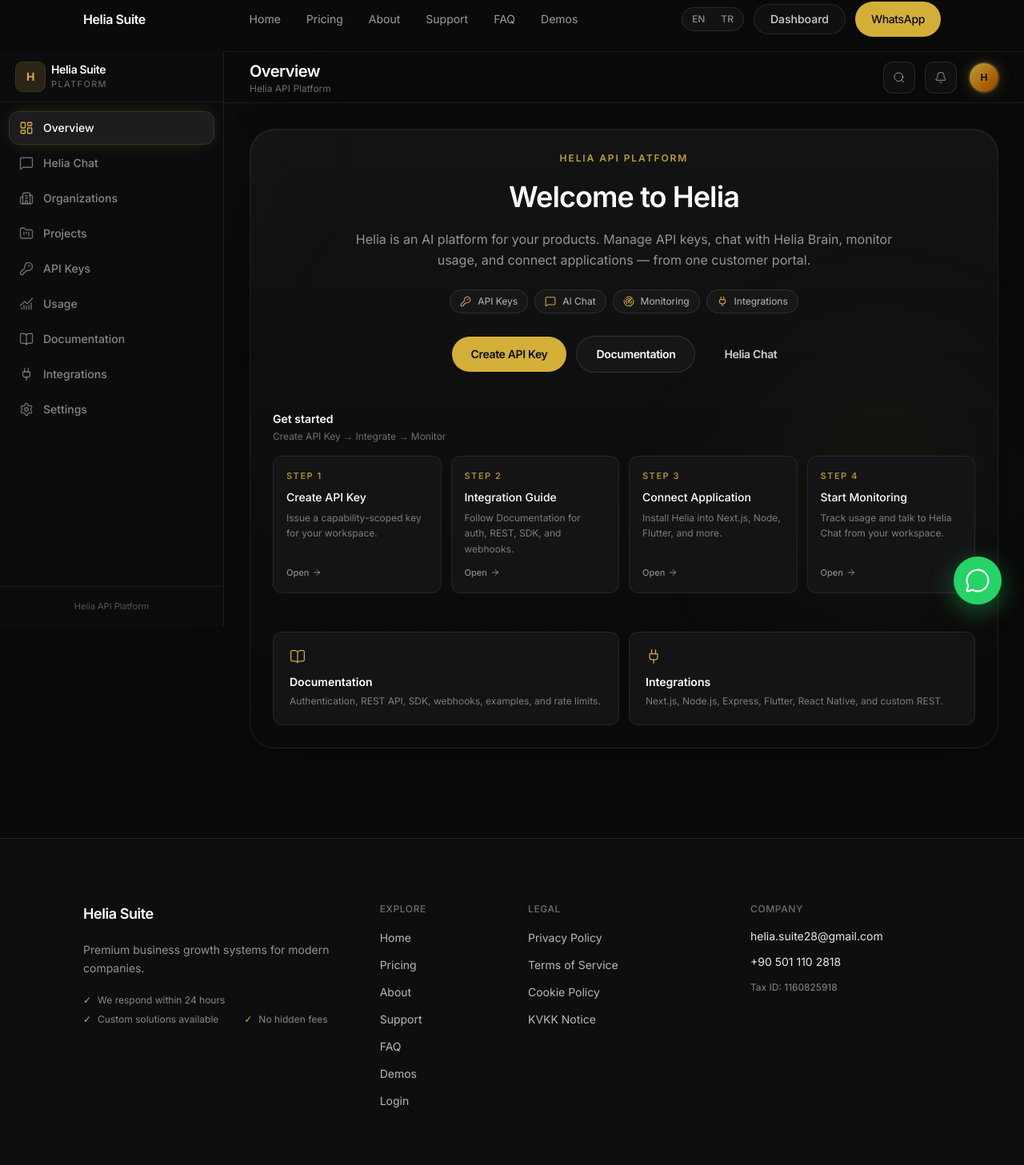
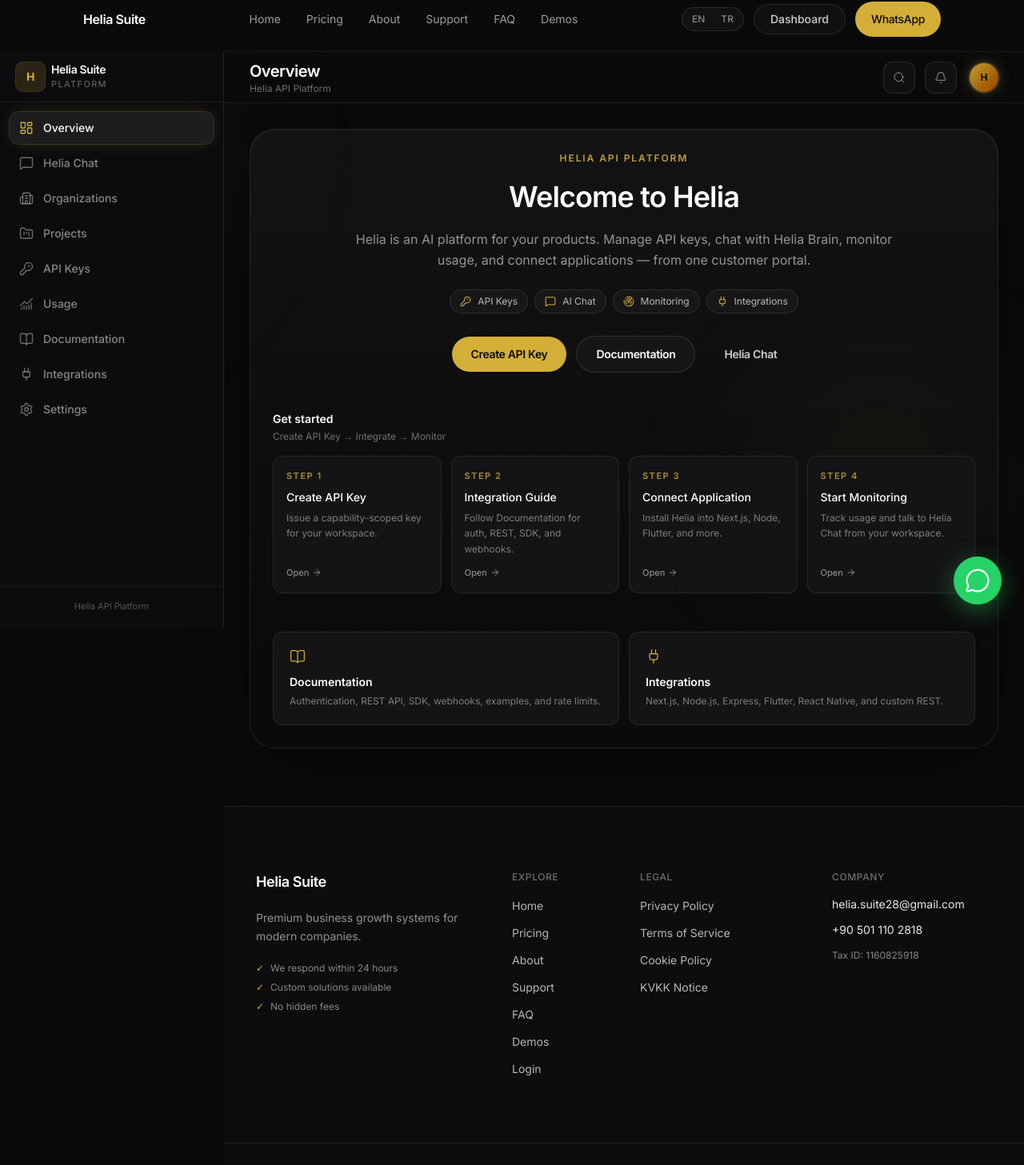
Before and after one commit to heliaaidijitalajans-hash/helia-suite, a Next.js app: page /dashboard in a window 1280 px wide. Shown: the part 16-1473 px from the top of the page at 80% size. Built offline with nearby package versions, Linux system fonts and the light colour scheme; no server answers.

Commit message:
tüm proje

```diff
--- a/src/app/dashboard/layout.tsx
+++ b/src/app/dashboard/layout.tsx
@@ -21,8 +21,11 @@
   return (
     <>
       <Header locale={defaultLocale} dict={dict} />
-      <DashboardShell>{children}</DashboardShell>
-      <Footer locale={defaultLocale} dict={dict} />
+      <DashboardShell
+        footer={<Footer locale={defaultLocale} dict={dict} />}
+      >
+        {children}
+      </DashboardShell>
       <FloatingWhatsApp ariaLabel={dict.header.whatsappCta} />
     </>
   );
--- a/src/components/dashboard/DashboardShell.tsx
+++ b/src/components/dashboard/DashboardShell.tsx
@@ -1,6 +1,6 @@
 "use client";
 
-import { useEffect, useState } from "react";
+import { useEffect, useState, type ReactNode } from "react";
 import { usePathname } from "next/navigation";
 import { AnimatePresence, motion } from "framer-motion";
 import { cn } from "@/lib/cn";
@@ -8,7 +8,13 @@
 import { DashboardSidebar } from "./DashboardSidebar";
 import { DashboardTopBar } from "./DashboardTopBar";
 
-export function DashboardShell({ children }: { children: React.ReactNode }) {
+export function DashboardShell({
+  children,
+  footer,
+}: {
+  children: ReactNode;
+  footer?: ReactNode;
+}) {
   const pathname = usePathname();
   const [mobileOpen, setMobileOpen] = useState(false);
   const title = dashboardTitleForPath(pathname);
@@ -42,6 +48,7 @@
         ) : null}
       </AnimatePresence>
 
+      {/* Fixed sidebar — full height under site header; does not share row with footer */}
       <aside
         className={cn(
           "fixed bottom-0 left-0 top-16 z-50 w-[min(17.5rem,88vw)] transition-transform duration-300 ease-out md:top-20 lg:translate-x-0",
@@ -54,13 +61,14 @@
         />
       </aside>
 
+      {/* Content column only — offset by sidebar on lg+; footer lives here */}
       <div className="relative flex min-h-[calc(100vh-4rem)] flex-col lg:pl-[17.5rem] md:min-h-[calc(100vh-5rem)]">
         <DashboardTopBar
           title={title}
           onMenuClick={() => setMobileOpen(true)}
         />
         <main className="relative flex-1 px-4 py-6 md:px-8 md:py-8">
-          <div className="mx-auto max-w-6xl pb-16 md:pb-20">
+          <div className="mx-auto max-w-6xl pb-8 md:pb-10">
             <motion.div
               key={pathname}
               initial={{ opacity: 0, y: 14 }}
@@ -72,6 +80,9 @@
             </motion.div>
           </div>
         </main>
+        {footer ? (
+          <div className="relative mt-auto w-full shrink-0">{footer}</div>
+        ) : null}
       </div>
     </div>
   );
```
